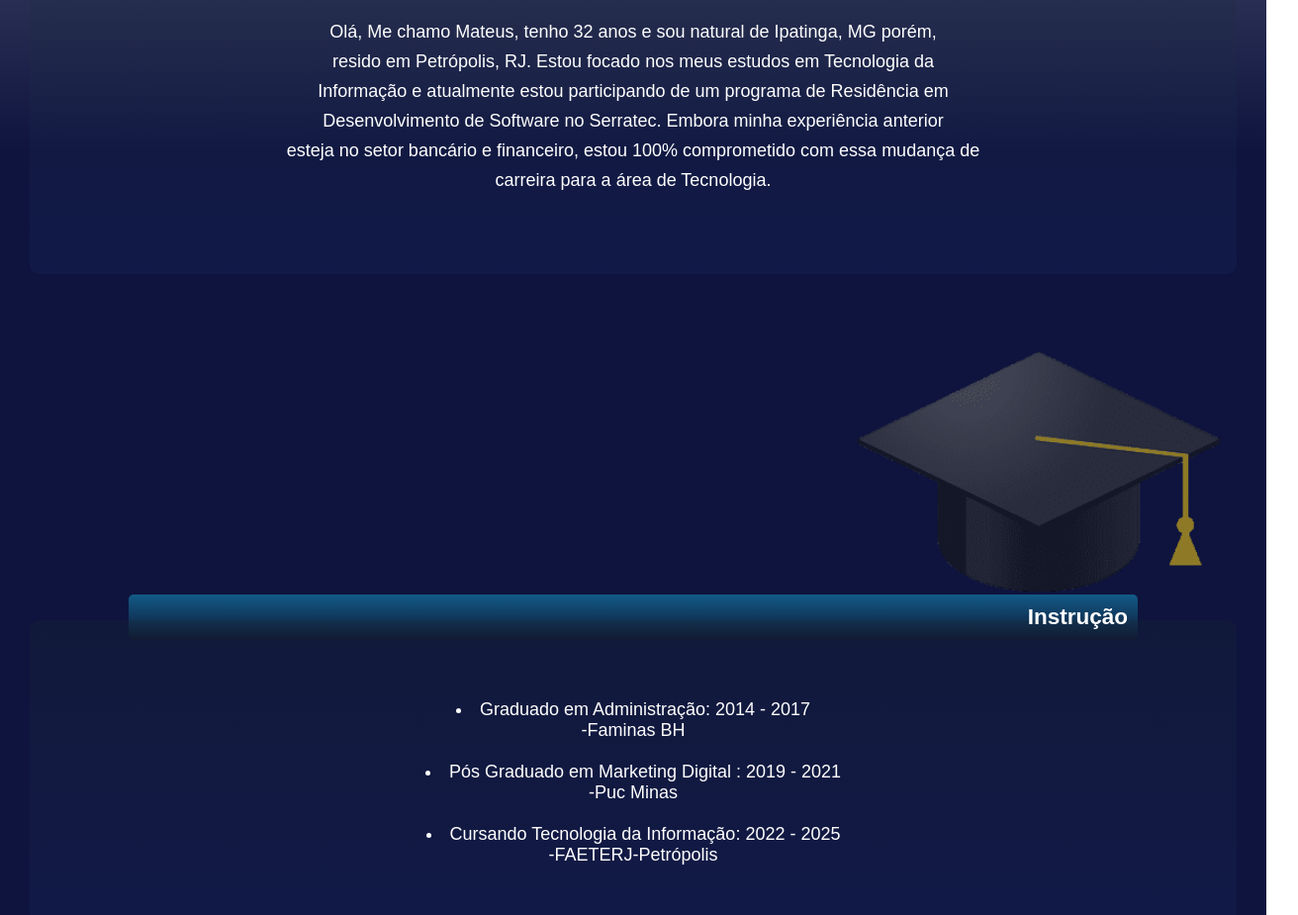
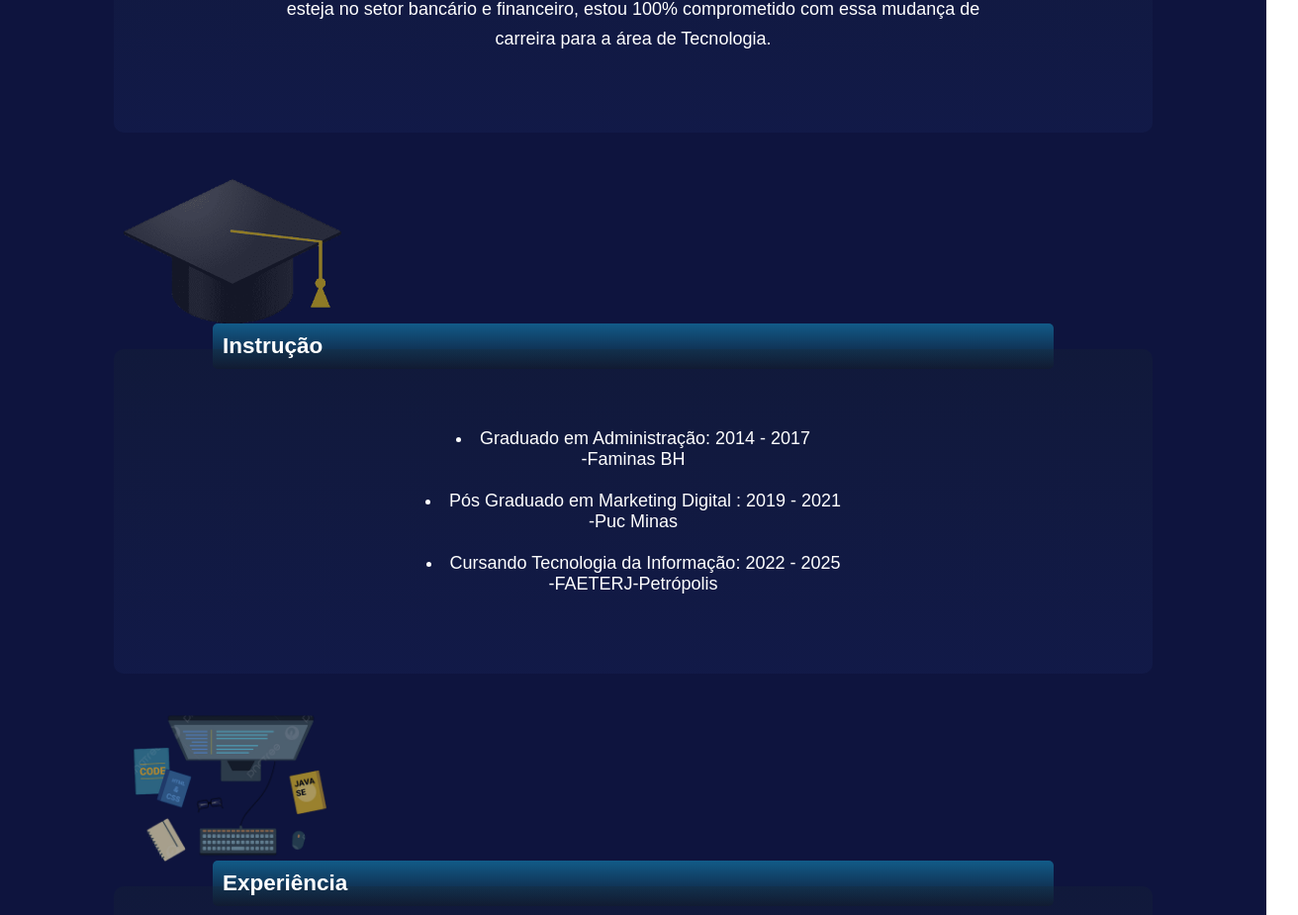
Before and after one commit to juliafclima/trabalho-final-front-end-essencial, a plain HTML site: page PORTFOLIO_MATEUS/page/index.html in a window 1280 px wide. Shown: the part 1160-2085 px from the top of the page at 99% size, 1312 px wide, since content can reach past the window. Drawn offline with Linux system fonts and the light colour scheme.

Commit message:
correção da barra de rolagem

```diff
--- a/PORTFOLIO_MATEUS/css/estilo.css
+++ b/PORTFOLIO_MATEUS/css/estilo.css
@@ -10,12 +10,16 @@
 
   /* a margin e o padding não se somam */
 }
+body{
+  background: linear-gradient(to bottom, rgb(241, 241, 245) 0%, rgb(14, 20, 62) 40%);
+}
 
 .layout__principal {
 
-  margin: auto;
+  /* margin: auto; */
   background: linear-gradient(to bottom, rgb(241, 241, 245) 0%, rgb(14, 20, 62) 40%);
   padding: 30px;
+
 
 }
 
@@ -86,19 +90,9 @@
   border-radius: 5px;
   margin-bottom: -20px;
 
-}
-.tituloBlocoI{
-  font-size: 15px;
-  color: white;
-  margin: 100px;
-  border-radius: 10px;
-  background: linear-gradient(to bottom, #125b88, #0e1631);
-  padding: 10px;
-  border-radius: 5px;
-  margin-bottom: -20px;
-  text-align: right;
 
 }
+
 
 
 .bloco.sobre {
@@ -112,9 +106,6 @@
     text-align: center;
     line-height: 30px;
 
-
-
-
 }
 .bloco.instrucao {
   font-size: 18px;
@@ -125,6 +116,9 @@
     margin-top: 0px;
     background: linear-gradient(to bottom, #19283141, #293f8921);
     text-align: center;
+    z-index: 100;
+
+
 
 }
 .bloco.experiencia {
@@ -138,10 +132,7 @@
     text-align: center;
     line-height: 30px;
 
-
 }
-
-
 
 @media (max-width: 800px) {
   .layout__navegacao {
@@ -154,6 +145,7 @@
 
  text-align: center;
  animation: fadeIn .7s alternate infinite ease-in-out;
+ margin-top: 20px;
 }
 @keyframes fadeIn {
   0% {
@@ -163,8 +155,6 @@
     opacity: 1;
   }
 }
-
-
 
 .tag{
 margin-right: 29px;
@@ -186,18 +176,26 @@ footer {
 }
 #cena{
  opacity: 70%;
- margin-bottom: -174px;
+ width: 30%;
+ margin-bottom: -146px;
+ width: 15rem;
+
 
 }
 #chapeu{
   opacity: 60%;
-  margin-bottom: -180px;
-  text-align: right;
+  margin-bottom: -151px;
+  width: 15rem;
+
 
  }
  #trabalho{
   opacity: 70%;
-  margin-bottom: -180px;
+  margin-bottom: -155px;
+  width: 30%;
+  width: 15rem;
+
+
  }
  #contato{
   font-size: 18px;
@@ -205,7 +203,7 @@ footer {
   margin: 10px;
   background: linear-gradient(to bottom, #125b88, #0e1631);
   border-radius: 20px;
-  margin-bottom: 20px;
+  margin-bottom: 19px;
 
 
  }
--- a/PORTFOLIO_MATEUS/page/index.html
+++ b/PORTFOLIO_MATEUS/page/index.html
@@ -1,5 +1,6 @@
 <!DOCTYPE html>
 <html lang="pt-BR">
+
 <head>
    <meta charset="UTF-8" />
    <meta name="viewport" content="width=device-width, initial-scale=1.0" />
@@ -7,23 +8,17 @@
    <!-- GOOGLE FONTS -->
    <link rel="preconnect" href="https://fonts.googleapis.com" />
    <link rel="preconnect" href="https://fonts.gstatic.com" crossorigin />
-      <link
-         href="https://fonts.googleapis.com/css2?family=Courgette&display=swap"
-         rel="stylesheet"
-      />
+   <link href="https://fonts.googleapis.com/css2?family=Courgette&display=swap" rel="stylesheet" />
    <!-- CSS -->
    <link rel="stylesheet" href="../css/bootstrap-grid.min.css" />
    <link rel="stylesheet" href="../css/estilo.css" />
 </head>
+
 <body>
-      <div class="layout__principal">
+   <div class="layout__principal container">
       <header class="layout__cabecalho">
          <!-- cabeçalho -->
-            <img
-               src="../img/perfil.jpg"
-               alt="Foto de perfil do Mateus"
-               class="img"
-            />
+         <img src="../img/perfil.jpg" alt="Foto de perfil do Mateus" class="img" />
       </header>
       <h1 class="tituloPrincipal"> <strong class="tituloPrincipal">Mateus Augusto de Oliveira</strong></h1>
       <nav class="layout__navegacao">
@@ -38,20 +33,23 @@
       <div class="tags">
 
          <img class="tag" src="../img/css.svg" alt="css" width="80px">
-          <img class="tag" src="../img/git.svg" alt="git"width="80px">
-          <img class="tag" src="../img/github.svg" alt="github"width="80px">
-          <img class="tag" src="../img/html.svg" alt="html"width="80px">
-          <img class="tag" src="../img/java.svg" alt="java"width="80px">
-          <img class="tag" src="../img/javascript.svg" alt="javascript"width="80px">
-          <img class="tag" src="../img/mysql.svg" alt="mysql"width="80px">
+         <img class="tag" src="../img/git.svg" alt="git" width="80px">
+         <img class="tag" src="../img/github.svg" alt="github" width="80px">
+         <img class="tag" src="../img/html.svg" alt="html" width="80px">
+         <img class="tag" src="../img/java.svg" alt="java" width="80px">
+         <img class="tag" src="../img/javascript.svg" alt="javascript" width="80px">
+         <img class="tag" src="../img/mysql.svg" alt="mysql" width="80px">
 
       </div>
-         <div id="cena">
-            <img src="../img/cena.png" alt="cena" width="400px"><br>
-         </div>
+
 
       <main class="layout__main">
          <!-- conteudo principal -->
+         <section class="container">
+            <div>
+               <img id="cena" src="../img/cena.png" alt="cena"><br>
+            </div>
+
             <div class="tituloBloco">
                <h2 id="sobre">Sobre</h2>
             </div>
@@ -59,15 +57,20 @@
                <p>
                   Olá,
 
-                Me chamo Mateus, tenho 32 anos e sou natural de Ipatinga, MG porém, <br>resido em Petrópolis, RJ. Estou focado nos meus estudos em Tecnologia da <br>Informação e atualmente estou participando de um programa de Residência em <br>Desenvolvimento de Software no Serratec.
-                Embora minha experiência anterior <br>esteja no setor bancário e financeiro, estou 100% comprometido com essa mudança de <br>carreira para a área de Tecnologia.
+                  Me chamo Mateus, tenho 32 anos e sou natural de Ipatinga, MG porém, <br>resido em Petrópolis, RJ.
+                  Estou focado nos meus estudos em Tecnologia da <br>Informação e atualmente estou participando de um
+                  programa de Residência em <br>Desenvolvimento de Software no Serratec.
+                  Embora minha experiência anterior <br>esteja no setor bancário e financeiro, estou 100% comprometido
+                  com essa mudança de <br>carreira para a área de Tecnologia.
                </p>
             </div>
-            <div id="chapeu">
-            <img src="../img/chapeu.png" alt="chapeu" width="400px">
+         </section>
+         <section class="container">
+            <div>
+               <img id="chapeu" src="../img/chapeu.png" alt="chapeu">
             </div>
 
-            <div class="tituloBlocoI">
+            <div class="tituloBloco">
                <h2 id="instrucao">
                   Instrução
                </h2>
@@ -75,14 +78,16 @@
             <div class="bloco instrucao">
                <p>
                   <li href="adm">Graduado em Administração: 2014 - 2017<br> -Faminas BH</li><br>
-                <li href="mkt">Pós Graduado em Marketing Digital : 2019 - 2021<br>  -Puc Minas</li><br>
-                <li href="ti">Cursando Tecnologia da Informação: 2022 - 2025<br>  -FAETERJ-Petrópolis</li>
+                  <li href="mkt">Pós Graduado em Marketing Digital : 2019 - 2021<br> -Puc Minas</li><br>
+                  <li href="ti">Cursando Tecnologia da Informação: 2022 - 2025<br> -FAETERJ-Petrópolis</li>
 
 
                </p>
             </div>
-           <div id="trabalho">
-           <img src="../img/trabalho.png" alt="trabalho" width="400px">
+         </section>
+         <section class="container">
+            <div>
+               <img id="trabalho" src="../img/trabalho.png" alt="trabalho">
             </div>
 
             <div class="tituloBloco">
@@ -90,10 +95,15 @@
             </div>
             <div class="bloco experiencia">
                <p>
-             Possuo 2 anos de experiência na gestão comercial de uma fábrica de tecidos e 6 anos <br>na administração do Banco Mercantil, onde iniciei como estagiário na área de cadastro e <br>avancei para a função de Gestor de Contas Correntes. Além do vasto conhecimento no setor <br>bancário pude aprender e trabalhar com investimentos, principalmente no mercado de ações. <br>A partir dessa experiência consegui adquirir minha certificação CPA 10.
+                  Possuo 2 anos de experiência na gestão comercial de uma fábrica de tecidos e 6 anos <br>na
+                  administração do Banco Mercantil, onde iniciei como estagiário na área de cadastro e <br>avancei para
+                  a função de Gestor de Contas Correntes. Além do vasto conhecimento no setor <br>bancário pude aprender
+                  e trabalhar com investimentos, principalmente no mercado de ações. <br>A partir dessa experiência
+                  consegui adquirir minha certificação CPA 10.
                </p>
             </div>
-
+         </section>
+      </main>
 
       <div class="rodape">
          <footer>
@@ -117,18 +127,21 @@
                <div class="footer-item">
 
 
-                           <a class="linkedin" href="https://www.linkedin.com/in/mateus-oliveira-a65a23a2/" target="_blank">Acesse meu linkedin</a>
+                  <a class="linkedin" href="https://www.linkedin.com/in/mateus-oliveira-a65a23a2/"
+                     target="_blank">Acesse meu linkedin</a>
 
                </div>
-                  </div></p>
+            </div>
+            </p>
             <p>2023</p>
       </div>
 
       </footer>
+
    </div>
 
    </div>
 
-  </main>
 </body>
+
 </html>
```
Lines whose indentation alone changed are shown as unchanged.
